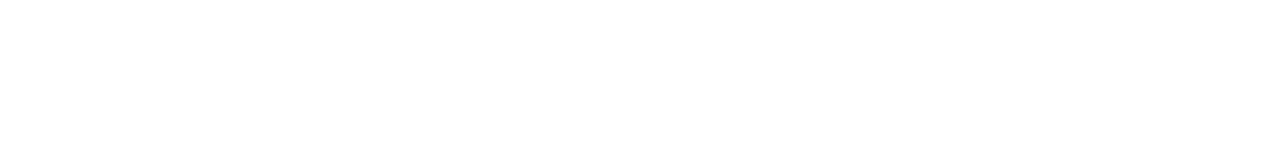
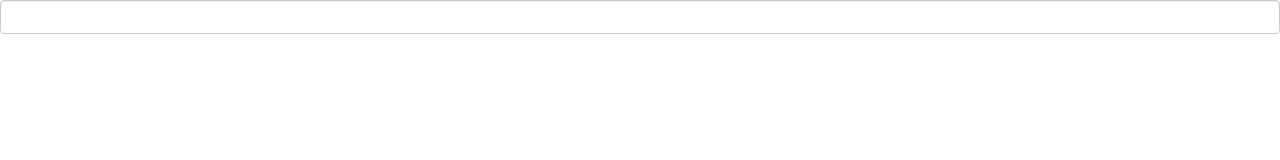
Before and after one commit to Sapnamaahi/DREAM-PROJECT, a plain HTML site: page index.html in a window 1280 px wide. Drawn offline with Linux system fonts and the light colour scheme.

Commit message:
add input

```diff
--- a/index.html
+++ b/index.html
@@ -7,6 +7,7 @@
   <link rel="stylesheet"  href="myStyle.css">
 </head>
 <body>
+<input typ="text" class="form-control">
 
 </body>
 </html>
```
